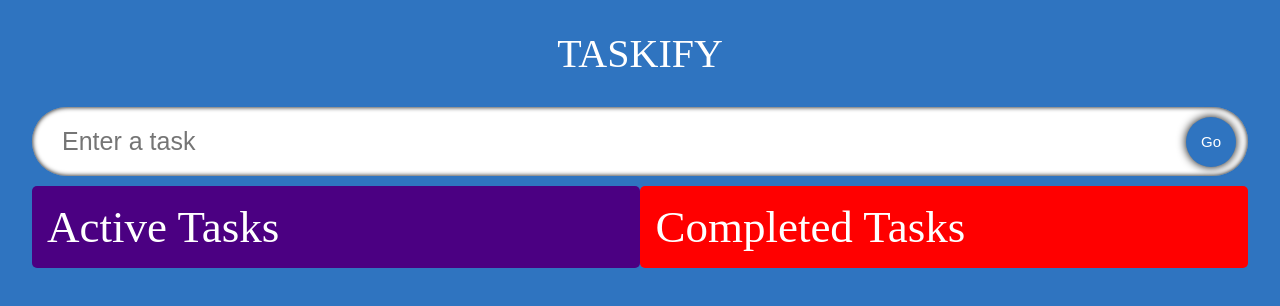
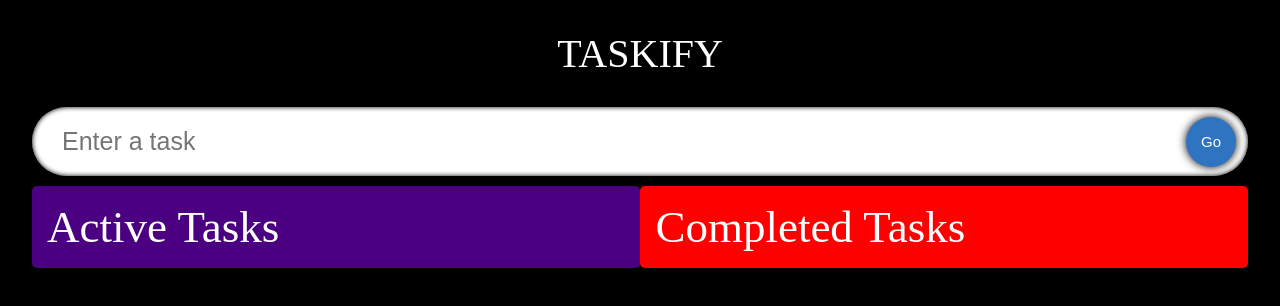
Before and after one commit to s-kvng/Taskify, a React (Create React App) app: page / in a window 1280 px wide. Shown: the top 306 px of the page. Built offline with nearby package versions, Linux system fonts and the light colour scheme; a web font is replaced by a local one.

Commit message:
change background

```diff
--- a/src/App.css
+++ b/src/App.css
@@ -6,7 +6,7 @@
   display: flex;
   flex-direction: column;
   align-items: center;
-  background-color: #2f74c0;
+  background-color: #000;
   font-family: "Neucha", cursive;
 }
 
--- a/src/App.tsx
+++ b/src/App.tsx
@@ -1,4 +1,4 @@
-import React, { useEffect, useState } from 'react';
+import React, {  useState } from 'react';
 import {DragDropContext, DropResult} from 'react-beautiful-dnd'
 
 import './App.css';
```
